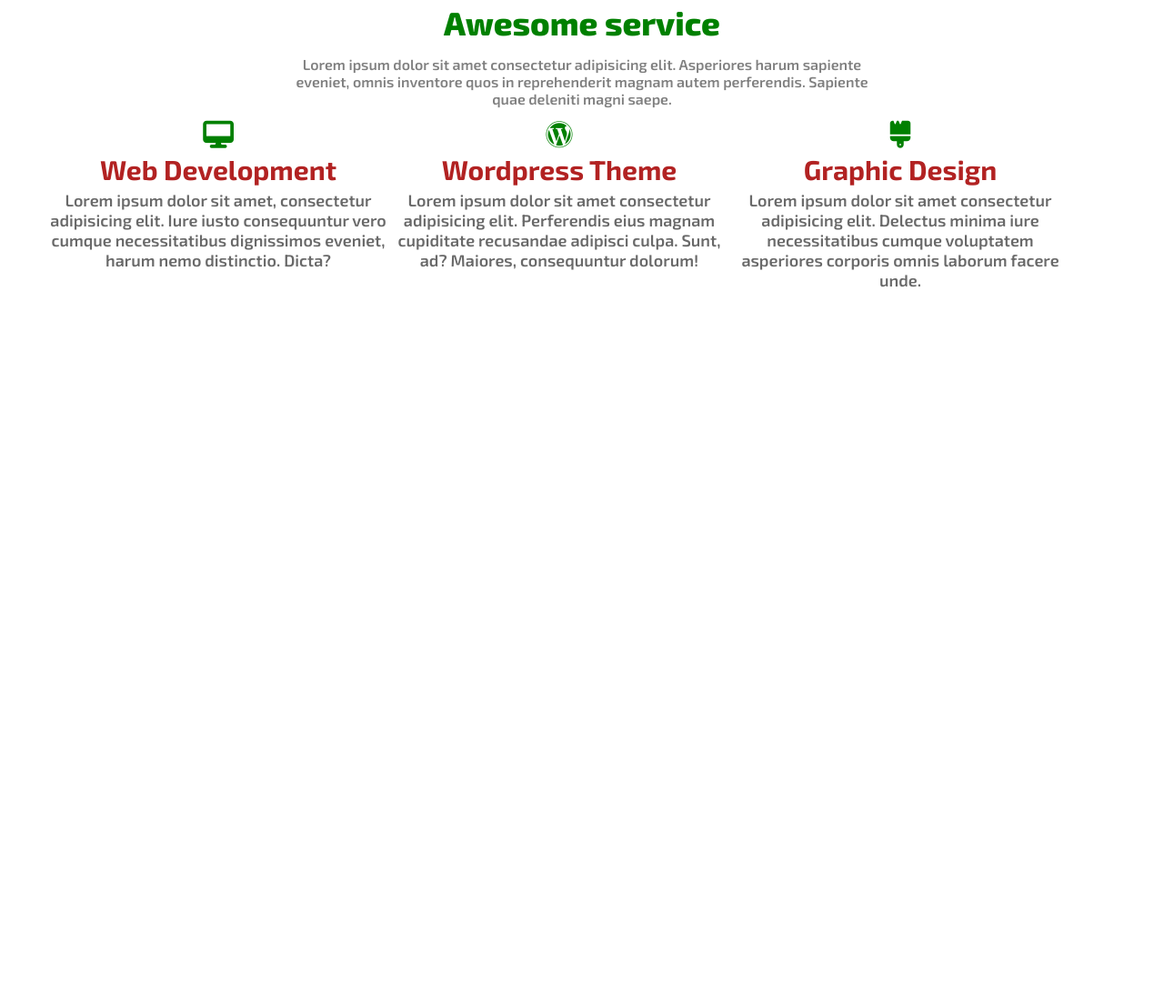
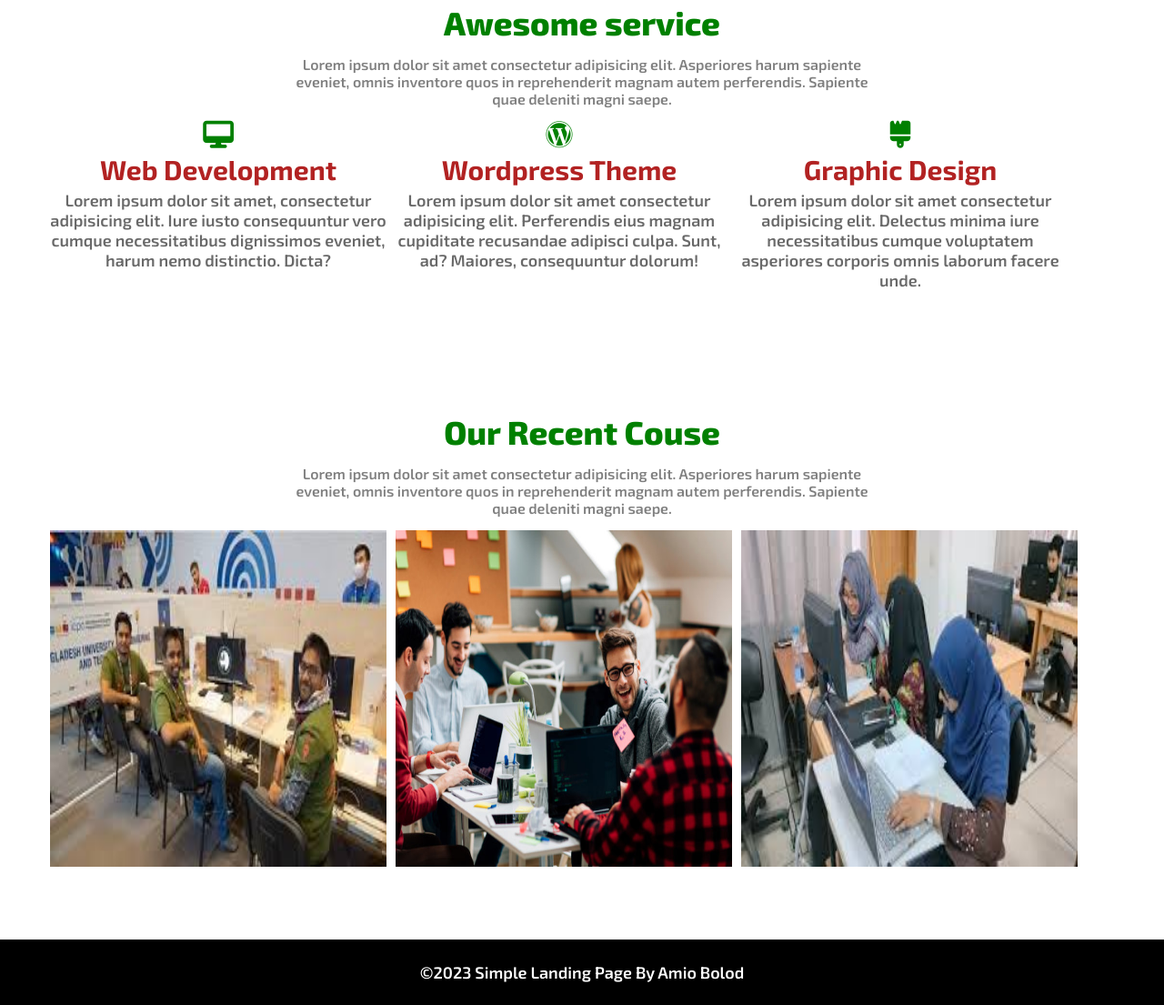
Before and after one commit to Taiyob/basic-html-css, a plain HTML site: page basic-project/index.html in a window 1280 px wide. Shown: the part 1568-2673 px from the top of the page at 91% size. Before the commit the page ends 1887 px from the top, so only its background shows below. Drawn offline with Linux system fonts and the light colour scheme.

Commit message:
finishes all section

```diff
--- a/basic-project/index.html
+++ b/basic-project/index.html
@@ -110,5 +110,37 @@
         </div>
     </section>
     <!-- Service Section end -->
+    <!-- Course Section Start -->
+    <section id="course">
+        <div class="container">
+            <div class="padding">
+                <div class="service-top">
+                    <h2>Our Recent Couse</h2>
+                    <p>
+                        Lorem ipsum dolor sit amet consectetur adipisicing elit. Asperiores harum sapiente eveniet, omnis inventore quos in reprehenderit magnam autem perferendis. Sapiente quae deleniti magni saepe.
+                    </p>
+                </div>
+                <div class="course-image">
+                    <div class="img-1">
+                        <a href="https://google.com"><img src="./images/team1.jpg" alt=""></a>
+                    </div>
+                    <div class="img-1">
+                        <a href="https://google.com"><img src="./images/team2.jpg" alt=""></a>
+                    </div>
+                    <div class="img-1">
+                        <a href="https://google.com"><img src="./images/team3.jpg" alt=""></a>
+                    </div>
+                </div>
+            </div>
+        </div>
+    </section>
+    <!-- Couse Section end -->
+    <!-- Footer Section start -->
+    <section id="footer">
+        <div class="about-footer">
+            &copy;2023 Simple Landing Page By Amio Bolod
+        </div>
+    </section>
+    <!-- Footer Section end -->
 </body>
 </html>
--- a/basic-project/style.css
+++ b/basic-project/style.css
@@ -209,3 +209,33 @@ h1,h2,h3,h4,h5,h6,p,a,ul,li,img{
     color: dimgray;
 }
 /* services Section End */
+/* course-image Section start */
+#course{
+    margin-bottom: 40px;
+    height: 700px;
+}
+.course-image{
+    margin-top: 15px;
+}
+.img-1{
+    max-width: 370px;
+    height: 370px;
+    float: left;
+    margin-right: 10px;
+}
+.img-1 img{
+    width: 100%;
+    height: 100%;
+}
+/* course-image Section End */
+/* footer Section start */
+#footer{
+    padding: 25px;
+    background-color: black;
+}
+.about-footer{
+    color: white;
+    font-size: 18px;
+    text-align: center;
+}
+/* footer Section End */
```
Also changed, not shown: basic-project/images/team1.jpg (added), basic-project/images/team2.jpg (added), basic-project/images/team3.jpg (added).
